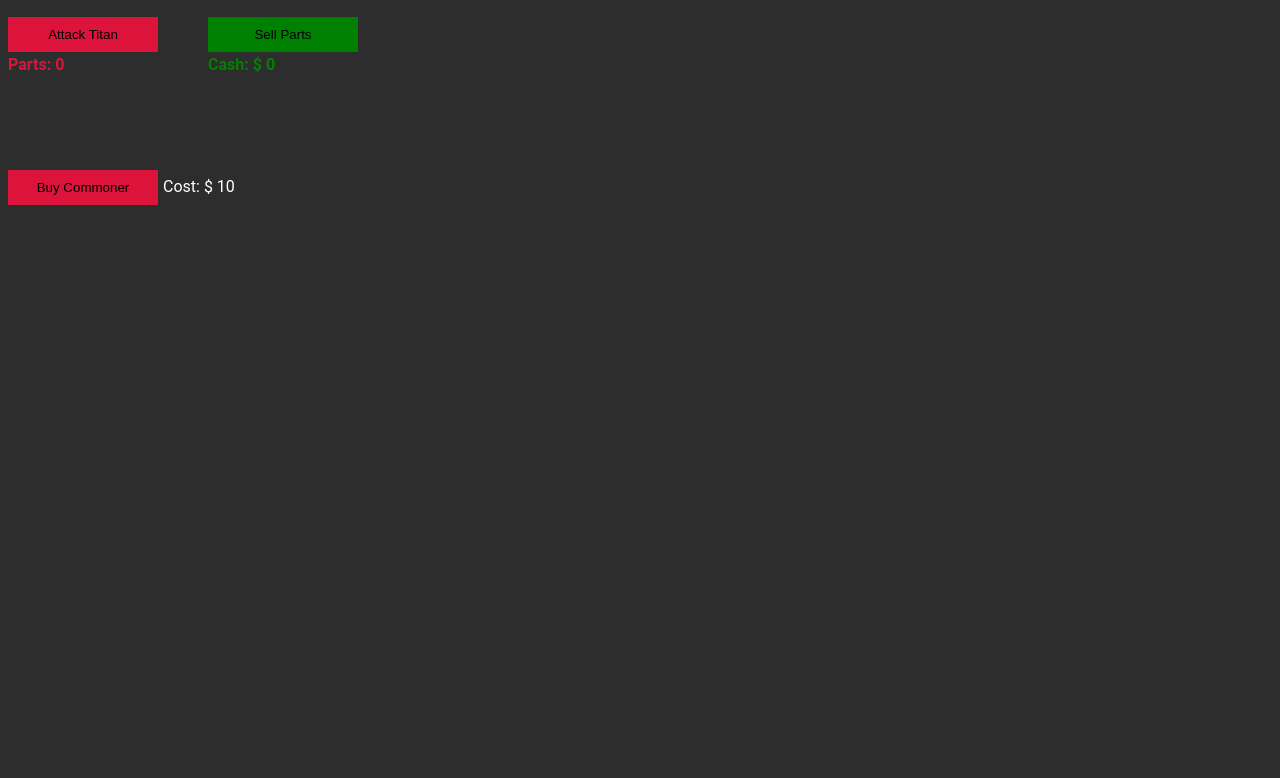
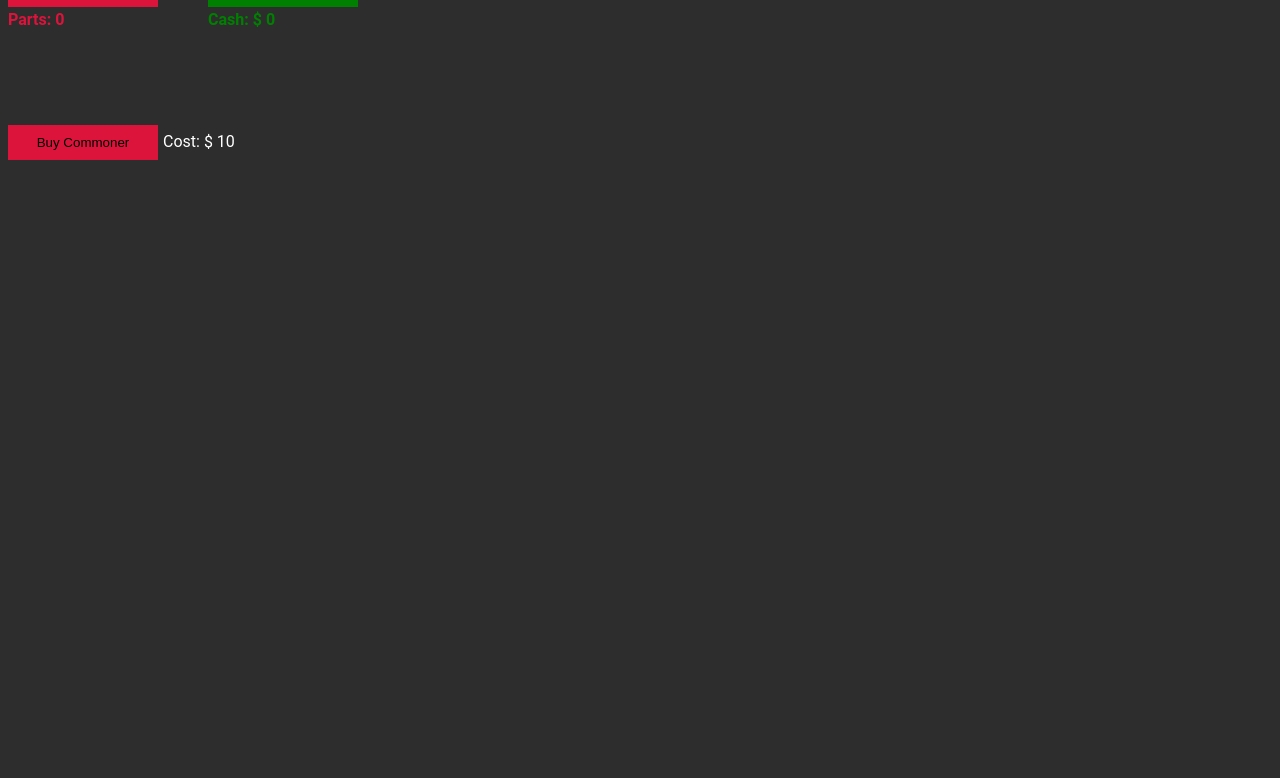
Before and after one commit to Camryn2223/Titan-Slayer, a plain HTML site: page index.html in a window 1280 px wide. Shown: the part 67-845 px from the top of the page. Drawn offline with Linux system fonts and the light colour scheme.

Commit message:
TItan Slayer

```diff
--- a/style.css
+++ b/style.css
@@ -180,10 +180,6 @@ button:hover .numberOfUpgrade {
 }
 
 /* Shop Button 1 */
-
-div.producers {
-	margin-top: 50px;
-}
 
 .shopButton1 {
 	float: left;
```
